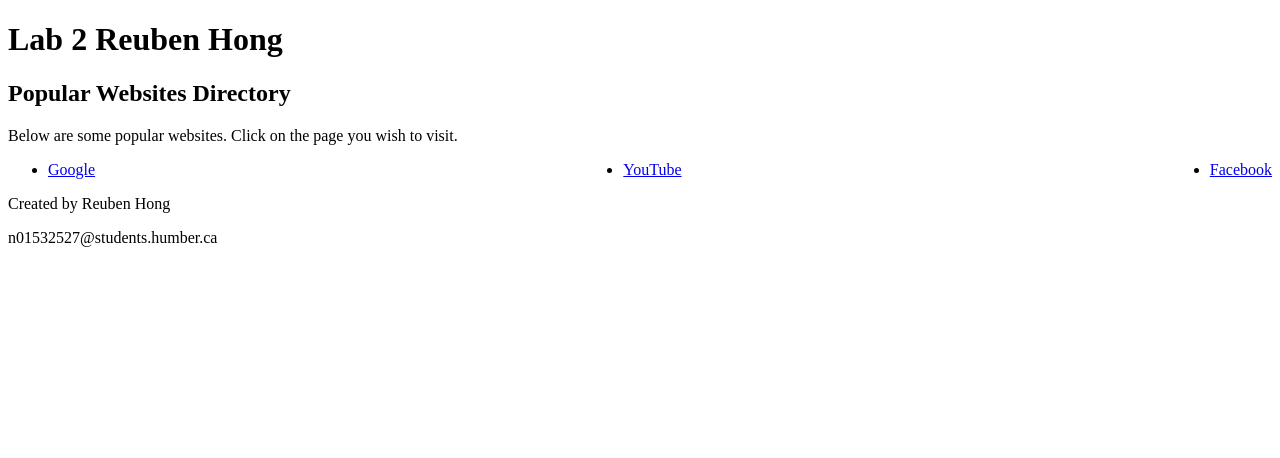
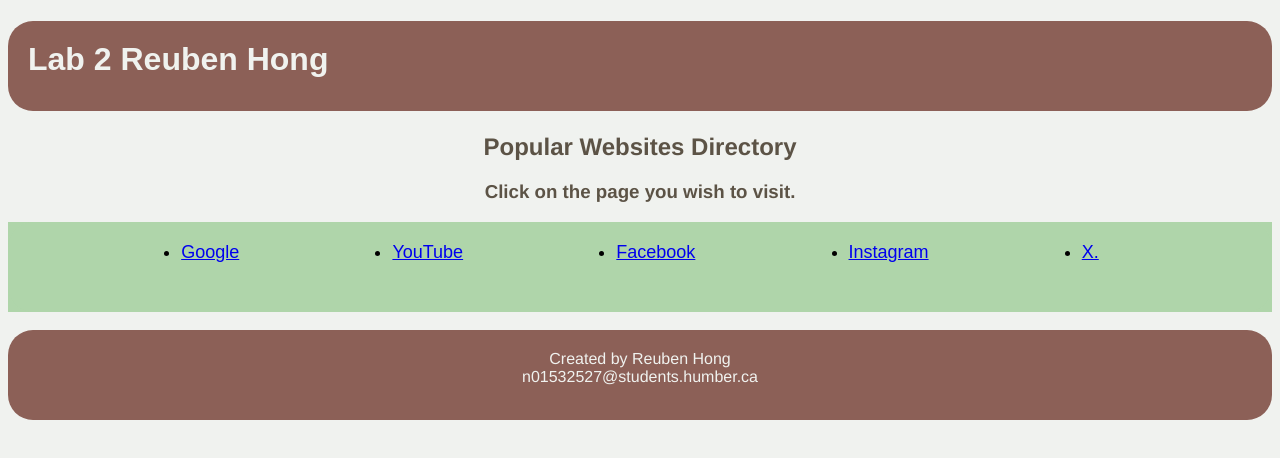
Before and after one commit to ReubenHongSecE/Lab2ReubenHong, a plain HTML site: page index.html in a window 1280 px wide. Drawn offline with Linux system fonts and the light colour scheme.

Commit message:
added styling to semantic elements via stylesheet

```diff
--- a/index.html
+++ b/index.html
@@ -6,32 +6,47 @@
         <style>
             nav ul {
                 display: flex;
-                justify-content: space-between;
+                justify-content: space-evenly;
+            }
+            #rcorners {
+                 border-radius: 25px;
+                 background: #8C6057;
+                 padding: 20px;
+                 height: 50px;
+            }
+            #rcorners2 {
+                 border-radius: 25px;
+                 background: #AFD5AA;
+                 padding: 20px;
+                 height: 50px;
+                 width: auto;
             }
         </style>
     </head>
 
     <body>
-        <h1>Lab 2 Reuben Hong</h1>
+        <h1 id="rcorners">Lab 2 Reuben Hong</h1>
         <article>
             <header>
                 <h2>Popular Websites Directory</h2>
+                <h3>Click on the page you wish to visit.</h3>
             </header>
             <main>
-                <p>Below are some popular websites. Click on the page you wish to visit.</p>
+
         <nav>
-            <ul>
+            <ul id="rcorners2">
                 <li><a href="https://www.google.com/">Google</a></li>
                 <li><a href="https://www.youtube.com/">YouTube</a></li>
                 <li><a href="https://www.facebook.com/">Facebook</a></li>
+                <li><a href="https://www.instagram.com/">Instagram</a></li>
+                <li> <a href="https://x.com/">X.</a></li>
             </ul>
         </nav>
             </main>
         </article>
 
         <footer>
-            <p>Created by Reuben Hong</p>
-            <p>n01532527@students.humber.ca</p>
+            <p id="rcorners">Created by Reuben Hong <br>n01532527@students.humber.ca</p>
         </footer>
     </body>
 </html>
--- a/style.css
+++ b/style.css
@@ -0,0 +1,33 @@
+body {
+    background-color: #F0F2EF;
+}
+main {
+    background-color: #AFD5AA;
+}
+header {
+    color: #8C6057;
+}
+h1 {
+    font-family: Arial, Helvetica, sans-serif;
+    color: #F0F2EF;
+}
+h2 {
+    font-family: 'Franklin Gothic Medium', 'Arial Narrow', Arial, sans-serif;
+    color: #5C5346;
+    text-align: center;
+}
+h3 {
+    font-family: 'Franklin Gothic Medium', 'Arial Narrow', Arial, sans-serif;
+    color: #5C5346;
+    text-align: center;
+}
+nav{
+    font-family: Arial, Helvetica, sans-serif;
+    font-size: large;
+}
+p {
+    font-family: 'Franklin Gothic Medium', 'Arial Narrow', Arial, sans-serif;
+    font-size: medium;
+    text-align: center;
+    color: #F0F2EF;
+}
```
